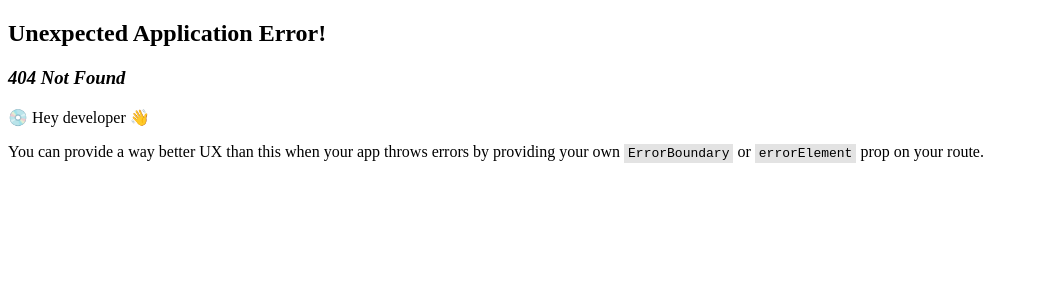
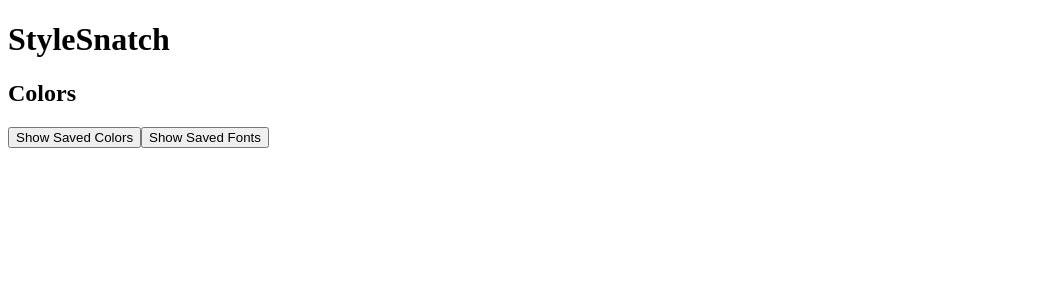
Before and after one commit to BaconMan1168/style-snatch, a React (Vite) app: page /#/colors in a window 1280 px wide. Before the commit this address had no page. Shown: the top 300 px of the page, without its empty margins (0-1039 px from the left). Built offline with nearby package versions, Linux system fonts and the light colour scheme.

Commit message:
Fixed problem of pages not rendering with createHashRouter instead of browser and HomePage jsx is returned properly

```diff
--- a/package.json
+++ b/package.json
@@ -12,7 +12,8 @@
   "dependencies": {
     "react": "^19.1.1",
     "react-dom": "^19.1.1",
-    "react-router": "^7.8.2"
+    "react-router": "^7.8.2",
+    "react-router-dom": "^7.8.2"
   },
   "devDependencies": {
     "@eslint/js": "^9.33.0",
--- a/src/App.jsx
+++ b/src/App.jsx
@@ -1,4 +1,4 @@
-import { Outlet } from "react-router-dom"
+import { Outlet, Link } from "react-router"
 
 function App({fonts, colors}) {
   const colorsAndFonts = [Array.isArray(colors), Array.isArray(fonts)];
@@ -7,6 +7,9 @@ function App({fonts, colors}) {
   return (
     <main>
       <h1>StyleSnatch</h1>
+
+      <Outlet context={{fonts, colors, colorsAndFonts}}></Outlet>
+
       <Link to="/colors">
         <button>Show Saved Colors</button>
       </Link>
@@ -14,7 +17,7 @@ function App({fonts, colors}) {
         <button>Show Saved Fonts</button>
       </Link>
 
-      <Outlet context={{fonts, colors}}></Outlet>
+
     </main>
   );
 }
--- a/src/ColorPage.jsx
+++ b/src/ColorPage.jsx
@@ -1,13 +1,13 @@
-import { useOutletContext } from "react-router-dom"
+import { useOutletContext } from "react-router"
 
 export default function ColorPage(){
-    const { fonts, colors } = useOutletContext();
+    const { fonts, colors, colorsAndFonts } = useOutletContext();
 
     return (
         <div>
-            <h1>Colors</h1>
+            <h2>Colors</h2>
             <ul>
-                {colors && colors.map((c, i) => <li key={i}>{c}</li>)}
+                {colorsAndFonts[0] && colors.map((c, i) => <li key={i}>{c}</li>)}
             </ul>
         </div>
     )
--- a/src/FontPage.jsx
+++ b/src/FontPage.jsx
@@ -1,13 +1,13 @@
-import { useOutletContext } from "react-router-dom"
+import { useOutletContext } from "react-router"
 
 export default function FontPage(){
-    const { fonts, colors } = useOutletContext();
+    const { fonts, colors, colorsAndFonts } = useOutletContext();
 
     return (
         <div>
-            <h1>Fonts</h1>
+            <h2>Fonts</h2>
             <ul>
-                {fonts && fonts.map((f, i) => <li key={i}>{f.font} ({f.size})</li>)}
+                {colorsAndFonts[1] && fonts.map((f, i) => <li key={i}>{f.font} ({f.size})</li>)}
             </ul>
         </div>
     )
--- /dev/null
+++ b/src/HomePage.jsx
@@ -0,0 +1,22 @@
+export default function HomePage(){
+    return (
+        <div>
+            <div>
+                <h2>Who this is for</h2>
+                <p>
+                    This tool is built for software engineers who are not UX or design experts
+                    but still need to make quick, informed style decisions. Instead of guessing
+                    olors or fonts, you can instantly grab the fonts and color palette of any webpage.
+                </p>
+            </div>
+            <div>
+                <h2>Features</h2>
+                <p>
+                    With just a few steps, this extension shows you all the fonts and color codes used on a page.
+                    To grab a font, simply highlight any text, right-click, and choose “Grab Font.”
+                    To capture a color, hold Shift and click anywhere to open the eyedropper tool.
+                </p>
+            </div>
+        </div>
+    )
+}
--- a/src/main.jsx
+++ b/src/main.jsx
@@ -3,14 +3,16 @@ import { createRoot } from 'react-dom/client'
 import App from './App.jsx'
 import ColorPage from "./ColorPage.jsx"
 import FontPage from "./FontPage.jsx"
-import { createBrowserRouter, RouterProvider } from 'react-router'
+import HomePage from "./HomePage.jsx"
+import { createHashRouter, RouterProvider } from 'react-router-dom'
 
 
 chrome.storage.local.get(null, data => {
-  const router = createBrowserRouter([
+  const router = createHashRouter([
     {
       element: <App {...data} />,
       children: [
+        { index: true, element: <HomePage /> },
         { path: "/colors", element: <ColorPage /> },
         { path: "/fonts", element: <FontPage /> }
       ]
```
Also changed, not shown: 1 other file (tests, documents, lock files or other folders).
